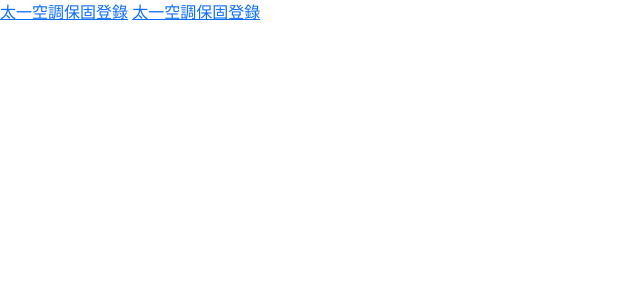
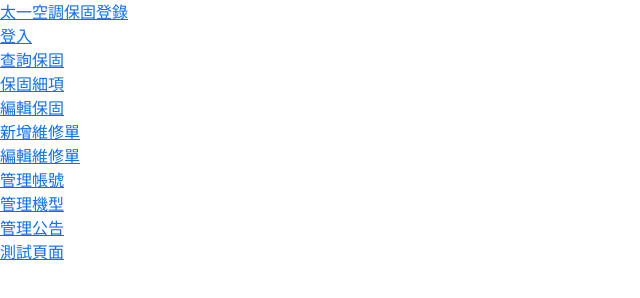
Before and after one commit to secretChao/taiithuWeb, a website built with Vite: page index.html in a window 1280 px wide. Shown: the whole page, without its empty margins (0-640 px from the left). Built offline with nearby package versions, Linux system fonts and the light colour scheme.

Commit message:
fix link

```diff
--- a/index.html
+++ b/index.html
@@ -7,9 +7,39 @@
     <title>Vite App</title>
   </head>
   <body>
-    <div id="app"></div>
-    <a href="/src/html/constomWarranty.html">太一空調保固登錄</a>
-    <a href="/src/html/test.html">太一空調保固登錄</a>
+    <div>
+      <a class="index" prop="/src/html/constomWarranty.html">太一空調保固登錄</a>
+    </div>
+    <div>
+      <a class="index" prop="/src/html/login.html">登入</a>
+    </div>
+    <div>
+      <a class="index" prop="/src/html/searchWarranty.html">查詢保固</a>
+    </div>
+    <div>
+      <a class="index" prop="/src/html/detailWarranty.html">保固細項</a>
+    </div>
+    <div>
+      <a class="index" prop="/src/html/editWarranty.html">編輯保固</a>
+    </div>
+    <div>
+      <a class="index" prop="/src/html/insertRepair.html">新增維修單</a>
+    </div>
+    <div>
+      <a class="index" prop="/src/html/editRepair.html">編輯維修單</a>
+    </div>
+    <div>
+      <a class="index" prop="/src/html/manageAccount.html">管理帳號</a>
+    </div>
+    <div>
+      <a class="index" prop="/src/html/manageModels.html">管理機型</a>
+    </div>
+    <div>
+      <a class="index" prop="/src/html/manageNotice.html">管理公告</a>
+    </div>
+    <div>
+      <a class="index" prop="/src/html/test.html">測試頁面</a>
+    </div>
     <script type="module" src="/src/main.js"></script>
   </body>
 </html>
--- a/package.json
+++ b/package.json
@@ -4,9 +4,7 @@
   "version": "0.0.0",
   "type": "module",
   "scripts": {
-    "open-port": "sudo pfctl -f /etc/pf.conf && sudo pfctl -e",
-    "oclose-port": "sudo pfctl -d",
-    "dev": "npm run open-port && (trap 'npm run close-port' EXIT; vite --host)",
+    "dev": "vite --host",
     "build": "vite build",
     "preview": "vite preview"
   },
--- a/src/main.js
+++ b/src/main.js
@@ -4,3 +4,17 @@ import viteLogo from '/vite.svg'
 import { setupCounter } from './counter.js'
 import 'bootstrap/dist/css/bootstrap.min.css';
 import 'bootstrap/dist/js/bootstrap.bundle.min.js';
+
+
+document.addEventListener("DOMContentLoaded", () => {
+  document.querySelectorAll(".index").forEach(a => {
+    console.log(a.href)
+    a.href = import.meta.env.BASE_URL + a.getAttribute("prop").substring(1);
+  });
+});
+
+// document.addEventListener("DOMContentLoaded", () => {
+
+//   document.getElementById("about-link").href = import.meta.env.BASE_URL + "about.html";
+
+// });
```
Also changed, not shown: src/html/detailWarranty.html (added), src/html/editRepair.html (added), src/html/editWarranty.html (added), src/html/insertRepair.html (added), src/html/login.html (added), src/html/manageAccount.html (added), src/html/manageModels.html (added), src/html/manageNotice.html (added), src/html/searchWarranty.html (added).
